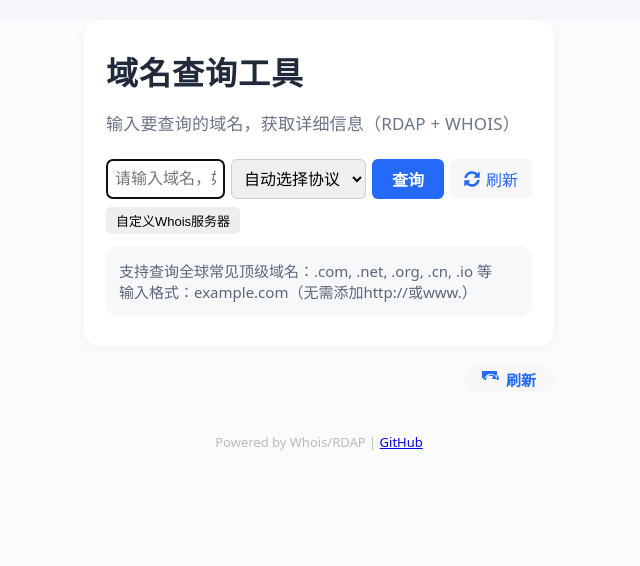
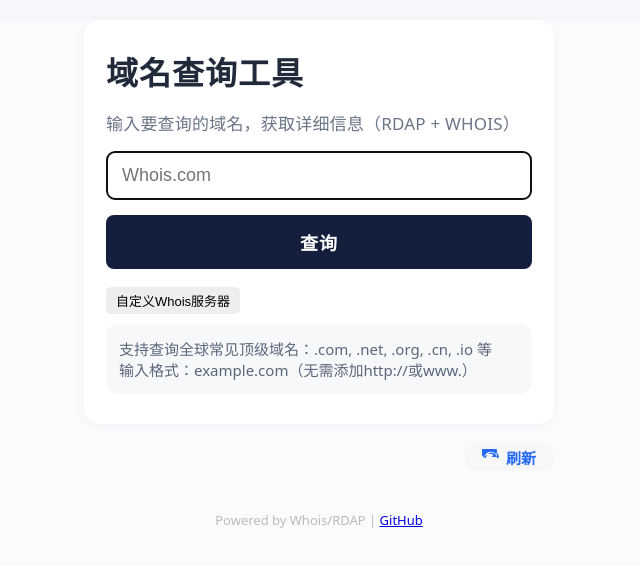
Before and after one commit to hellouy/hello.sn, a Next.js app: page / in a window 1280 px wide. Shown: the top 566 px of the page, without its empty margins (321-961 px from the left). Built offline with nearby package versions, Linux system fonts and the light colour scheme.

Commit message:
Update DomainForm.js

```diff
--- a/components/DomainForm.js
+++ b/components/DomainForm.js
@@ -1,11 +1,8 @@
 import React from "react";
-import { FaSyncAlt } from "react-icons/fa";
 
 export default function DomainForm({
   domain,
   setDomain,
-  protocol,
-  setProtocol,
   onQuery,
   loading,
   customServer,
@@ -20,65 +17,49 @@ export default function DomainForm({
         e.preventDefault();
         onQuery();
       }}
-      style={{ marginBottom: 12 }}
+      style={{ marginBottom: 0, marginTop: -8 }}
     >
-      <div style={{ display: "flex", gap: 6, flexWrap: "wrap" }}>
+      <div style={{ marginBottom: 15 }}>
         <input
           value={domain}
           onChange={e => setDomain(e.target.value)}
-          placeholder="请输入域名，如 example.com"
+          placeholder="Whois.com"
           style={{
-            flex: 1, minWidth: 0, padding: "8px", fontSize: 16, border: "1px solid #ccc", borderRadius: 6
+            width: "100%",
+            padding: "13px 15px",
+            fontSize: 18,
+            border: "1.5px solid #e7eaf0",
+            borderRadius: 8,
+            background: "#fff",
+            fontWeight: 500,
+            color: "#2a3957",
+            boxShadow: "none"
           }}
           autoFocus
         />
-        <select
-          value={protocol}
-          onChange={e => setProtocol(e.target.value)}
-          style={{ padding: "8px", fontSize: 16, border: "1px solid #ccc", borderRadius: 6 }}
-        >
-          <option value="auto">自动选择协议</option>
-          <option value="whois">WHOIS</option>
-          <option value="rdap">RDAP</option>
-        </select>
+      </div>
+      <div style={{ marginBottom: 18 }}>
         <button
           type="submit"
           disabled={loading}
           style={{
-            background: "#2469f7",
+            width: "100%",
+            background: "#131f3c",
             color: "#fff",
             border: "none",
-            borderRadius: 6,
-            padding: "8px 20px",
-            fontWeight: 600,
-            fontSize: 16,
+            borderRadius: 8,
+            padding: "14px 0",
+            fontWeight: 700,
+            fontSize: 18,
             cursor: loading ? "not-allowed" : "pointer",
             opacity: loading ? 0.6 : 1,
+            letterSpacing: 1
           }}
         >
           查询
         </button>
-        {/* 刷新按钮只保持图标风格和原有样式一致 */}
-        <button
-          type="button"
-          onClick={onRefresh}
-          style={{
-            background: "#f7f7f7",
-            color: "#2469f7",
-            border: "none",
-            borderRadius: 6,
-            padding: "8px 14px",
-            fontSize: 16,
-            cursor: "pointer",
-            display: "flex",
-            alignItems: "center"
-          }}
-        >
-          <FaSyncAlt style={{ marginRight: 6 }} />
-          刷新
-        </button>
       </div>
-      <div style={{ marginTop: 8 }}>
+      <div style={{ marginBottom: 10, color: "#6a7587", fontSize: 15, textAlign: "left" }}>
         <button
           type="button"
           style={{
```
